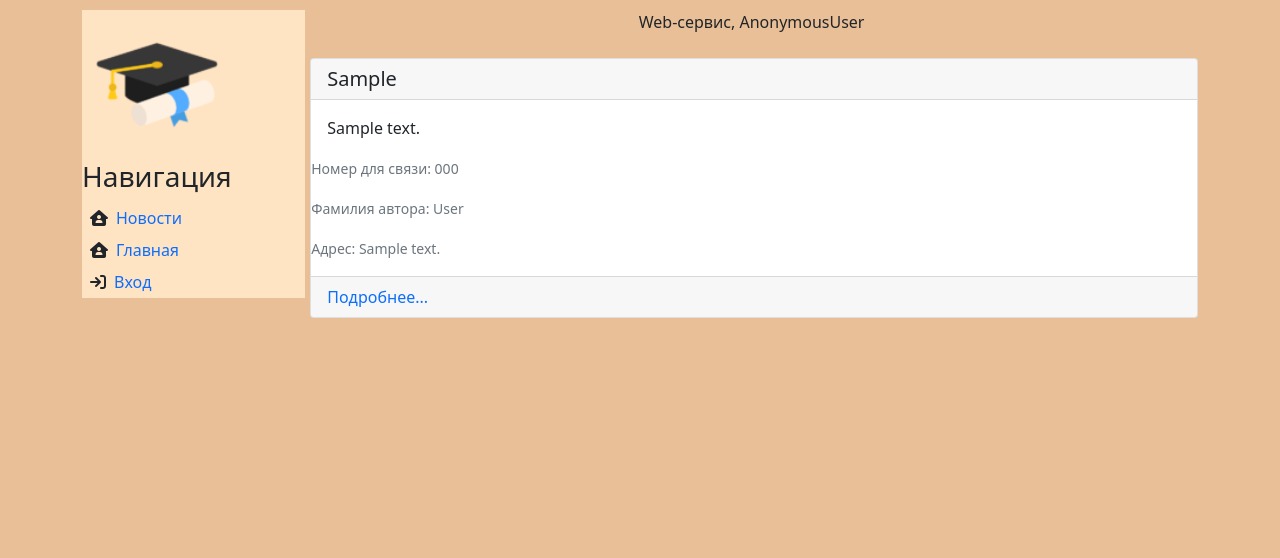
After one commit to malkursk/digital, a Django app: page /news in a window 1280 px wide. The commit adds this page. Shown: the top 558 px of the page. Run offline with Django 4.2, Linux system fonts and the light colour scheme; tables that the repository leaves empty hold one stand-in row (values such as "Sample post").

Commit message:
выполнение лаб 10, 11

```diff
--- a/00001/X/my/models.py
+++ b/00001/X/my/models.py
@@ -2,8 +2,12 @@ from django.db import models
 
 class News(models.Model):
     caption = models.CharField('заголовок новости', max_length=100)
+    full_text = models.TextField('полный текст новости')
+    last_name = models.CharField('фамилия', max_length=30)
+    address = models.CharField('адрес', max_length=60)
+    phone_number = models.CharField('номер телефона пользователя', max_length=12)
     is_public = models.BooleanField('для открытой печати', default=False)
     updated_at = models.DateTimeField(auto_now=True)
-    class Meta :
+    class Meta:
         db_table = "news"
         ordering = ['-updated_at']
--- a/00001/X/my/static/my/css/style.css
+++ b/00001/X/my/static/my/css/style.css
@@ -23,14 +23,13 @@ input[type=checkbox] {
 aside {
     float: left;
     width: 20%;
+    background-color: bisque;
 }
 
 main {
     padding-left: 5px;
     width: 80%;
     float: right;
-    border-left: solid;
-    border-color: rgba(90, 84, 66, 0.747);
 }
 
 footer {
--- /dev/null
+++ b/00001/X/my/templates/my/cards.html
@@ -0,0 +1,21 @@
+{% extends 'my/layout.html' %}
+
+{% block title %}Новости{% endblock%}
+
+{% block content %}
+    {% for d in data %}
+    <div class="card mt-3">
+        <h5 class="card-header"> {{ d.caption }}</h5>
+        <div class="card-body">
+          <p class="card-text"> {{ d.full_text }}</p>
+
+        </div>
+        <p class="card-text"><small class="text-muted"> Номер для связи: {{ d.phone_number }} </small></p>
+        <p class="card-text"><small class="text-muted"> Фамилия автора: {{ d.last_name }} </small></p>
+        <p class="card-text"><small class="text-muted"> Адрес: {{ d.address }} </small></p>
+        <div class="card-footer text-muted">
+            <a href="/preview/{{d.id}}">Подробнее...</a>
+        </div>
+      </div>
+    {% endfor %}
+{% endblock%}
--- a/00001/X/my/templates/my/layout.html
+++ b/00001/X/my/templates/my/layout.html
@@ -16,6 +16,7 @@
     <aside>
         <img src="{%static 'my/img/z.png'%}" width="150" alt="Лого">
         <h3>Навигация</h3>
+        <i class="fa-solid fa-house-user m-2"></i></i></i><a href="{%url 'url_news'%}">Новости</a><br>
         <i class="fa-solid fa-house-user m-2"></i></i></i><a href="{%url 'url_list'%}">Главная</a><br>
         {% if user.is_authenticated %}
             <i class="fa-sharp fa-solid fa-plus m-2"></i><a href="{%url 'url_create'%}">Добавить</a><br>
--- a/00001/X/my/templates/my/list.html
+++ b/00001/X/my/templates/my/list.html
@@ -17,8 +17,8 @@
         {% for d in data %}
         <tr>
             <td>{{ d.id }}</td>
-            <td>{{ d.info }}</td>
-            <td>{% if d.enable %} Да {% else %} Нет {% endif %}</td>
+            <td>{{ d.caption }}</td>
+            <td>{% if d.is_public %} Да {% else %} Нет {% endif %}</td>
             <td>{{ d.updated_at}}</td>
             <td>
                 <a href="/preview/{{d.id}}"><i class="fa-regular fa-eye"></i></i></a>
--- a/00001/X/my/urls.py
+++ b/00001/X/my/urls.py
@@ -3,7 +3,8 @@ from django.urls import include, path
 from .views import *
 
 urlpatterns = [
-    path('', list,name='url_list'),
+    path('', list, name='url_list'),
+    path('news', cards, name='url_news'),
     path('create',  create, name='url_create'),
     path('preview/<id>',  preview),
     path('update/<id>',  update),
--- a/00001/X/my/views.py
+++ b/00001/X/my/views.py
@@ -20,6 +20,9 @@ def create(request):
 def list(request):
     return render(request,'my/list.html',{'data':News.objects.all()})
 
+def cards(request):
+    return render(request,'my/cards.html',{'data':News.objects.all()})
+
 def preview(request, id):
     data = serializers.serialize("json", [News.objects.get(id=id)] )[1:-1]
     data = json.loads(data)
--- a/00001/X/settings.py
+++ b/00001/X/settings.py
@@ -11,6 +11,7 @@ INSTALLED_APPS = [
     'django.contrib.contenttypes',
     'django.contrib.sessions',
     'django.contrib.messages',
+    'django_seed',
     'django.contrib.staticfiles',
     'my.apps.MyConfig'
 ]
--- a/00001/X/urls.py
+++ b/00001/X/urls.py
@@ -4,6 +4,7 @@ from django.urls import include, path
 urlpatterns = [
     path('', include('my.urls')),
     path('admin/', admin.site.urls),
+
 ]
 
 urlpatterns += [
```
Also changed, not shown: 00001/X/README.txt (added).
